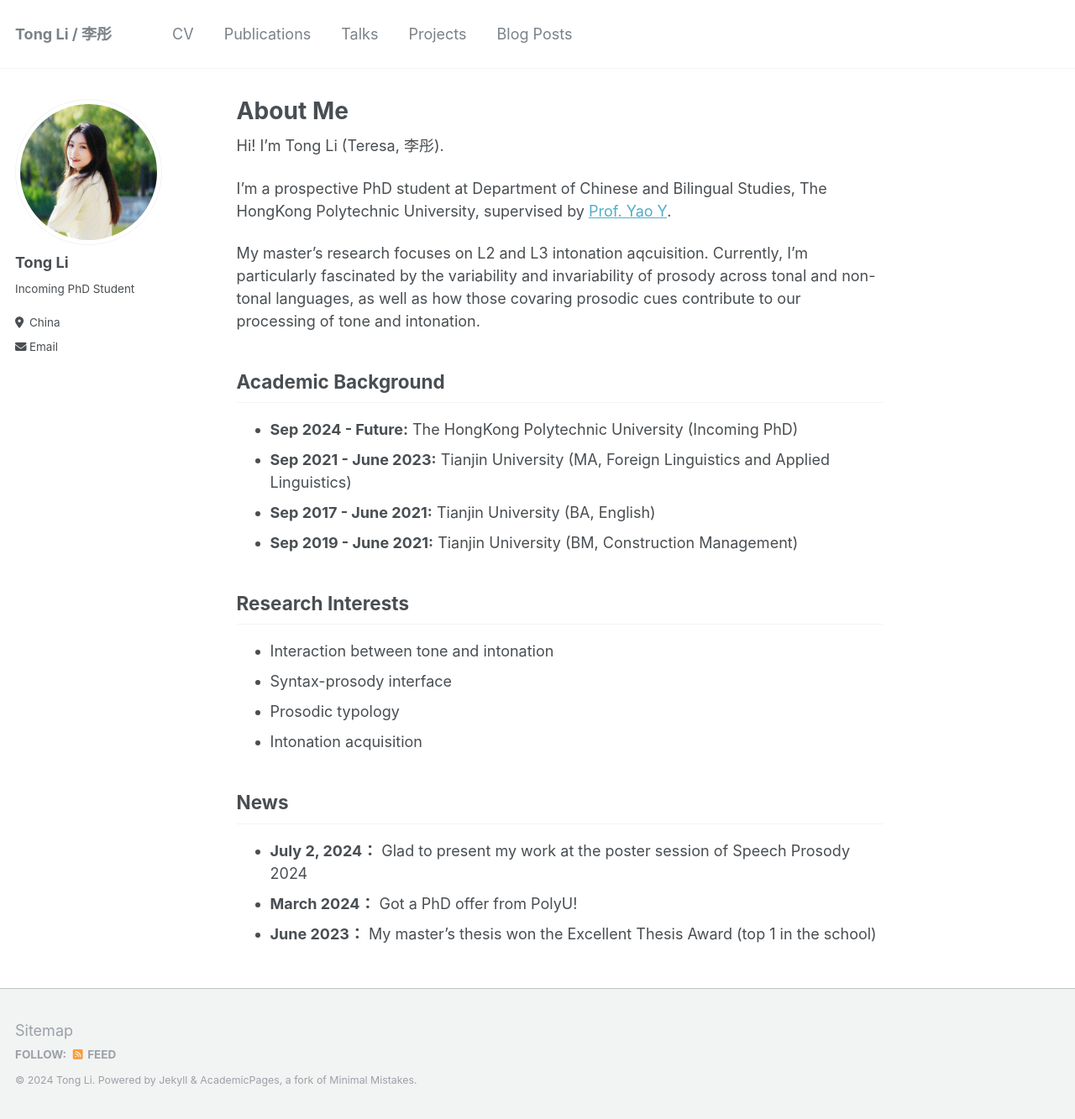
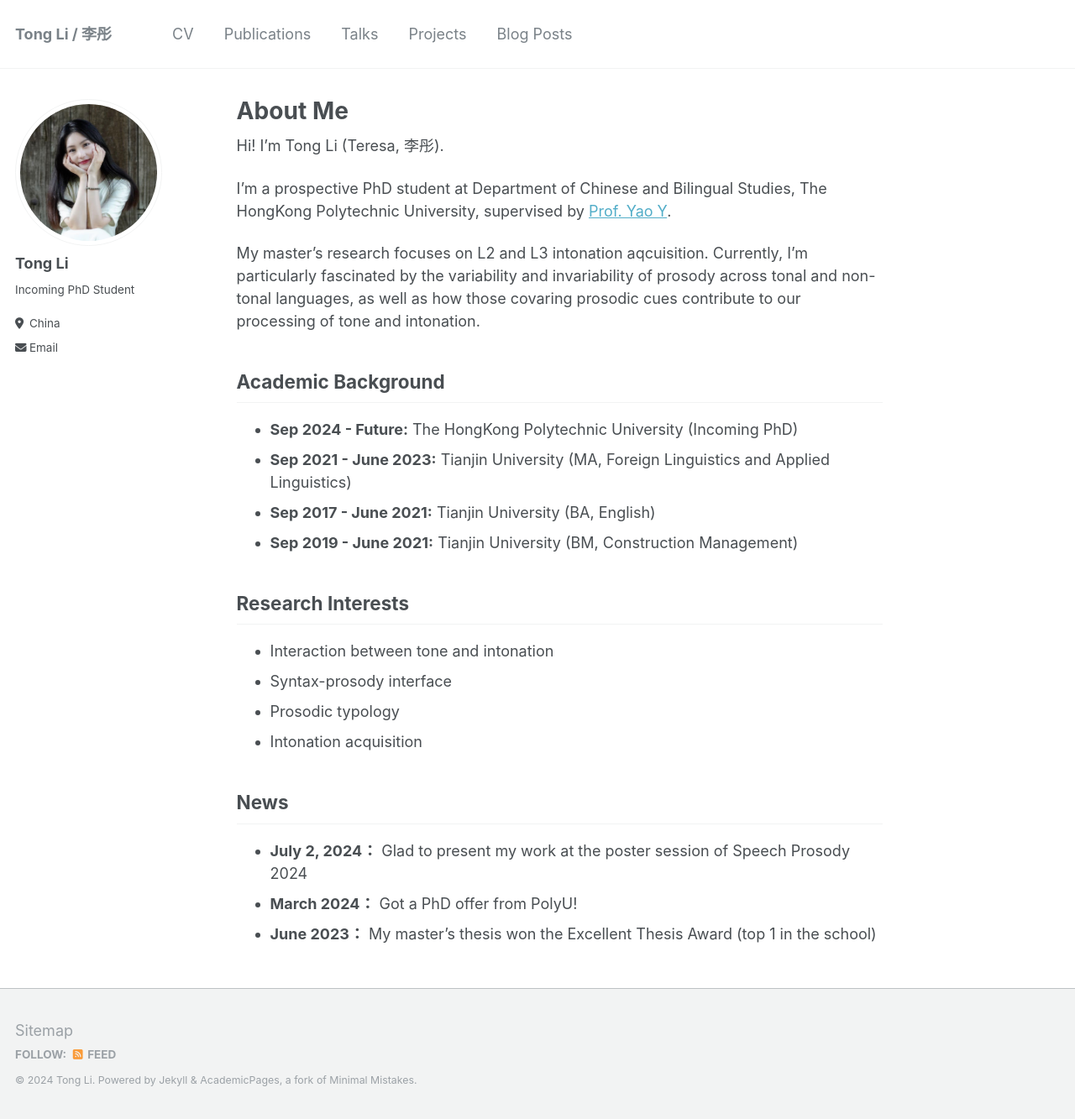
Before and after one commit to litonglinguistics/litonglinguistics.github.io, a Jekyll site: the page built from _pages/about.md, in a window 1280 px wide and 1333 px high. Shown: the whole window at 84% size. Built offline with Jekyll 4.4.1, drawn with Linux system fonts in a browser that asks for light colours.

Commit message:
Update _config.yml

```diff
--- a/_config.yml
+++ b/_config.yml
@@ -24,7 +24,7 @@ repository               : "litonglinguistics/litonglinguistics.github.io"
 #               Additional customization can be done by editing /_includes/author-profile.html
 author:
   # Biographic information
-  avatar           : "PROFILE.png"
+  avatar           : "PROFILE3.png"
   name             : "Tong Li"
   pronouns         : # example: "she/her"
   bio              : "Incoming PhD Student"
```
